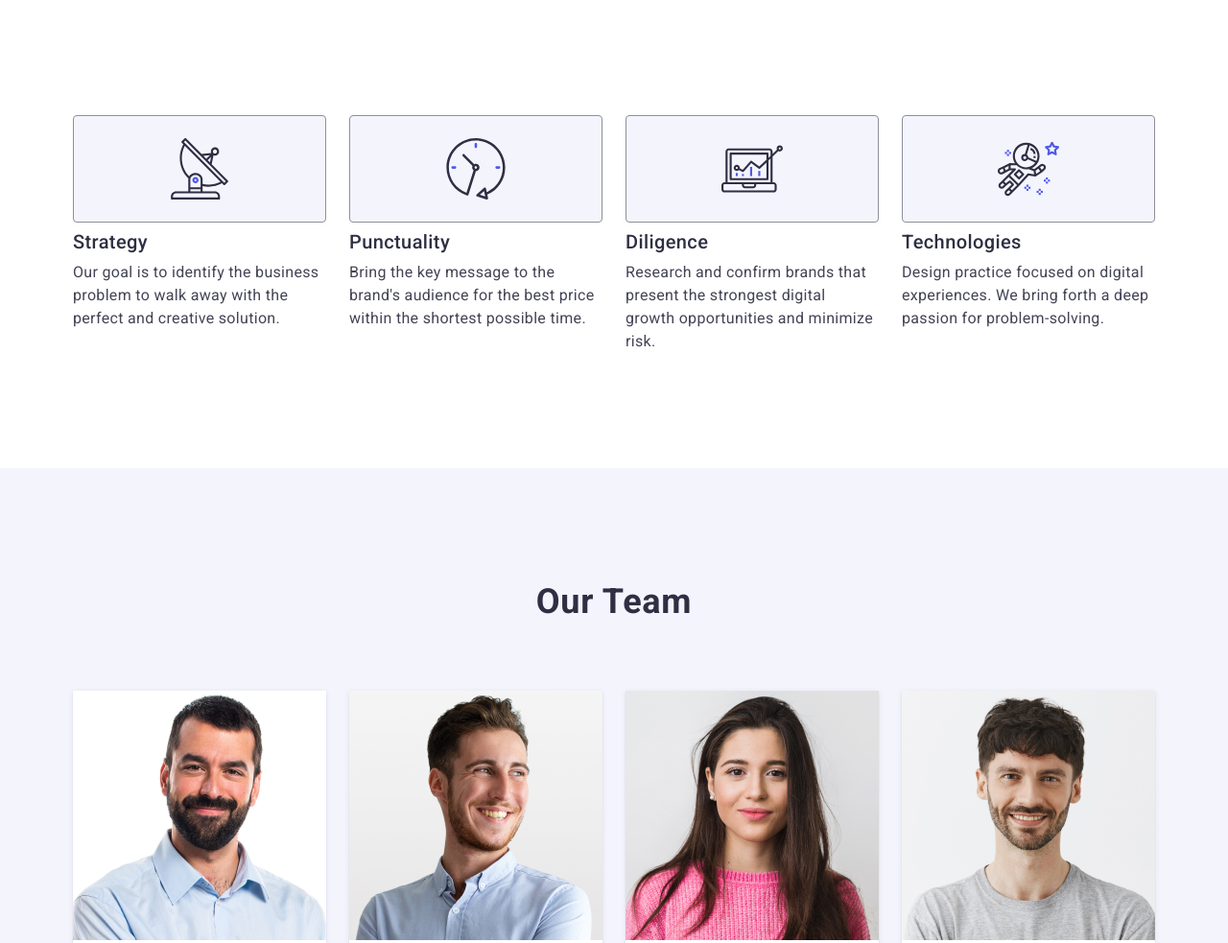
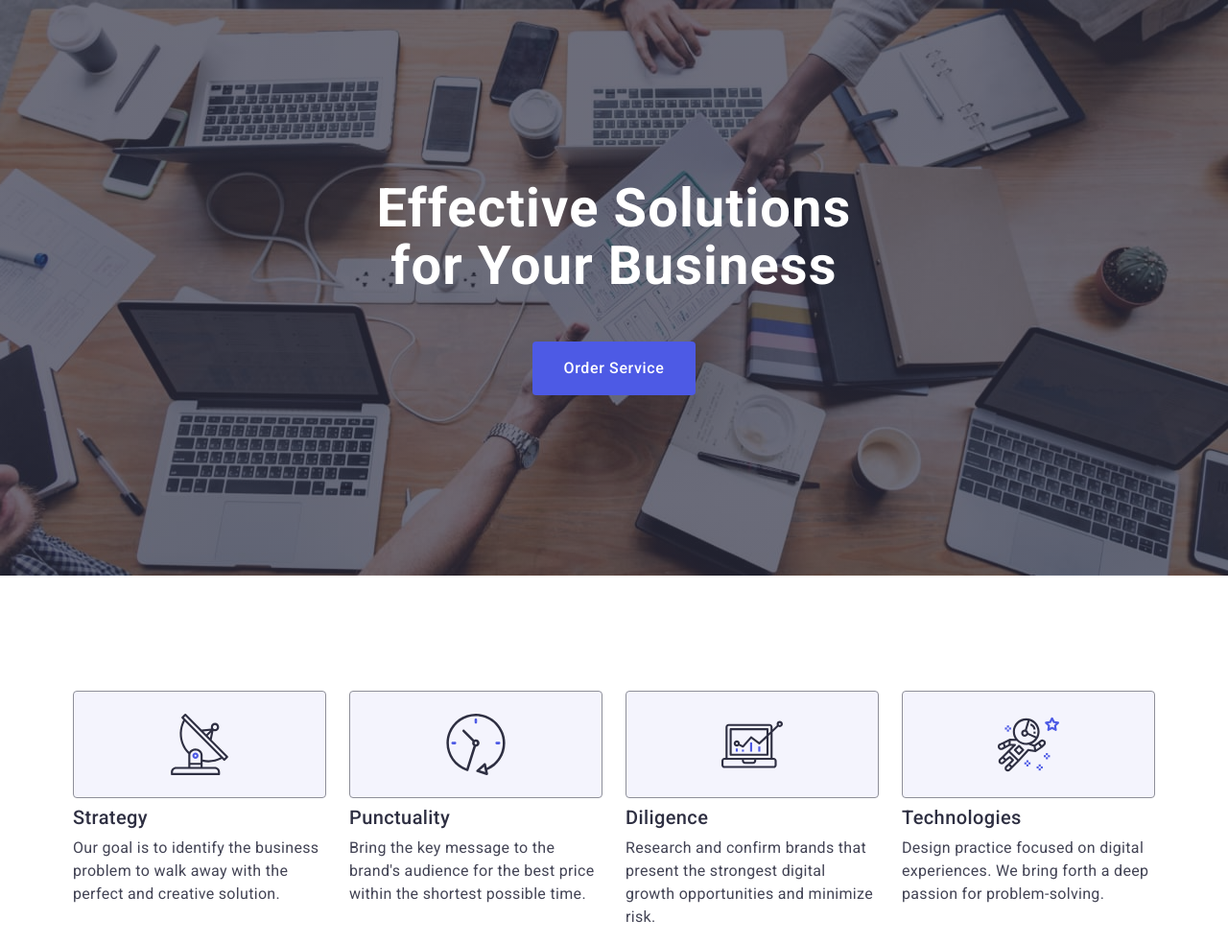
Before and after one commit to AnaTakasheva/goit-markup-hw-06, a plain HTML site: page index.html in a window 1280 px wide. Shown: the top 983 px of the page at 96% size. Drawn offline with nearby package versions, Linux system fonts and the light colour scheme.

Commit message:
does-not-work

```diff
--- a/css/styles.css
+++ b/css/styles.css
@@ -50,7 +50,8 @@ ul {
 .container {
     margin: 0 auto;
     padding: 0 15px;
-    max-width: 320px;
+    /* max-width: 320px; */
+    max-width: 350px;
 }
 
 .nav {
@@ -170,29 +171,30 @@ ul {
  /* ПЕРШИЙ БЛОК */
 .section-title {
     background: #2E2F42;
-    padding: 188px 0;
+    padding: 72px 0;
     background-image: linear-gradient(rgba(46, 47, 66, 0.7), rgba(46, 47, 66, 0.7)), url(../images/people-office.jpeg);
     max-width: 1440px;
     background-repeat: no-repeat;
     background-position: center;
     background-size: cover;
-
 }
 
 .title {
-    margin-bottom: 48px;
+    margin-bottom: 72px;
     color: #FFF;
     text-align: center;
-    font-size: 56px;
+    font-size: 36px;
     font-style: normal;
     font-weight: 700;
-    line-height: 60px;
-    letter-spacing: 1.12px;
-    line-height: 1.07;
-    max-width: 496px;
+    letter-spacing: 0.02em;
+    line-height: 1.11;
+    max-width: 288px;
+    max-height: 160px;
     /*height: 120px;*/
     margin-left: auto;
     margin-right: auto; /*треба бо є width*/
+
+
 }
 .button {
     text-align: center;
@@ -245,11 +247,12 @@ ul {
     display: flex;
     flex-wrap: wrap;
     gap: 72px;
+    /* justify-content: center; */
 
 }
 
 .features-list-item {
-    max-width: 264px;
+    width: 100%;
 }
 
 .container-icon {
@@ -303,10 +306,13 @@ ul {
     display: flex;
     flex-wrap: wrap;
     gap: 72px;
+    justify-content: center;
 }
 
 .team-member-card {
-    width: 100%;
+    width: 264px;
+
+    /* width: 100%; */
     background:#FFF;
     border-radius: 0px 0px 4px 4px;
     box-shadow: 0px 2px 1px 0px rgba(46, 47, 66, 0.08), 0px 1px 1px 0px rgba(46, 47, 66, 0.16), 0px 1px 6px 0px rgba(46, 47, 66, 0.08);
@@ -393,6 +399,7 @@ ul {
     display: flex;
     flex-wrap: wrap;
     row-gap: 48px;
+    /* justify-content: center; */
 }
 
 .conteiner-portfolio-item {
@@ -828,6 +835,19 @@ transition: fill 250ms cubic-bezier(0.4, 0, 0.2, 1);
     .conteiner-portfolio-item {
         width: calc((100% - 16px) / 2);
     }
+
+    .section-title {
+        padding: 112px 0;
+    }
+
+    .title {
+
+        margin-bottom: 36px;
+        letter-spacing: 0.02em;
+        line-height: 1.07;
+        font-size: 56px;
+        max-width: 496px;
+    }
 }
 
 
@@ -894,4 +914,12 @@ transition: fill 250ms cubic-bezier(0.4, 0, 0.2, 1);
     .conteiner-portfolio-item {
         width: calc((100% - 48px) / 3);
     }
+
+    .section-title {
+        padding: 188px 0;
+    }
+
+    .title {
+        margin-bottom: 48px;
+    }
 }
--- a/index.html
+++ b/index.html
@@ -49,13 +49,13 @@
 
     </header> -->
 
-    <!-- <main>
+    <main>
         <section class="section-title">
             <div class="container">
                 <h1 class="title">Effective Solutions for Your Business</h1>
                 <button type="button" class="button">Order Service</button>
             </div>
-        </section> -->
+        </section>
 
         <section class="section-features">
             <div class="container">
```
Lines whose indentation alone changed are shown as unchanged.
